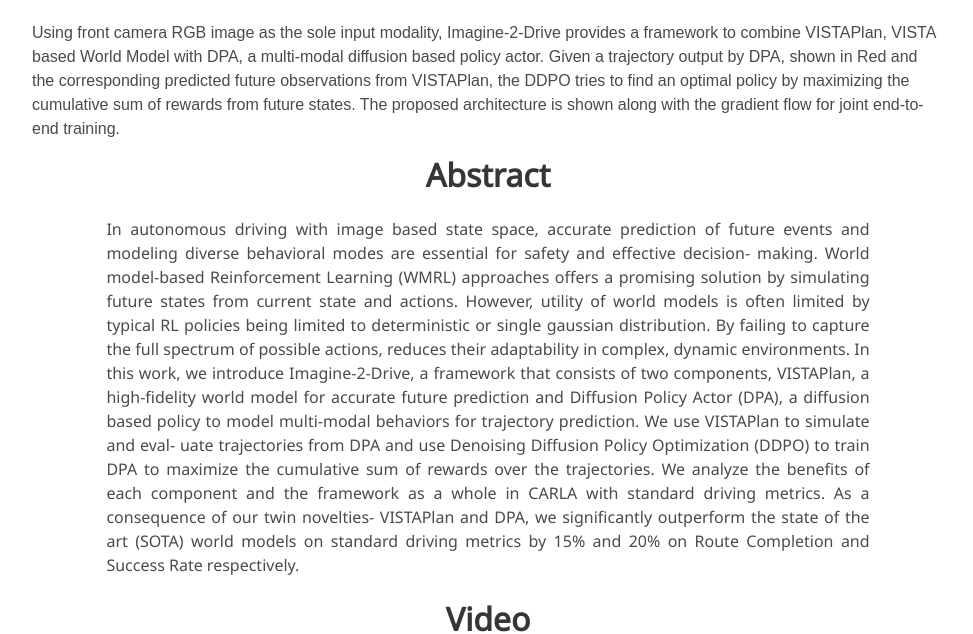
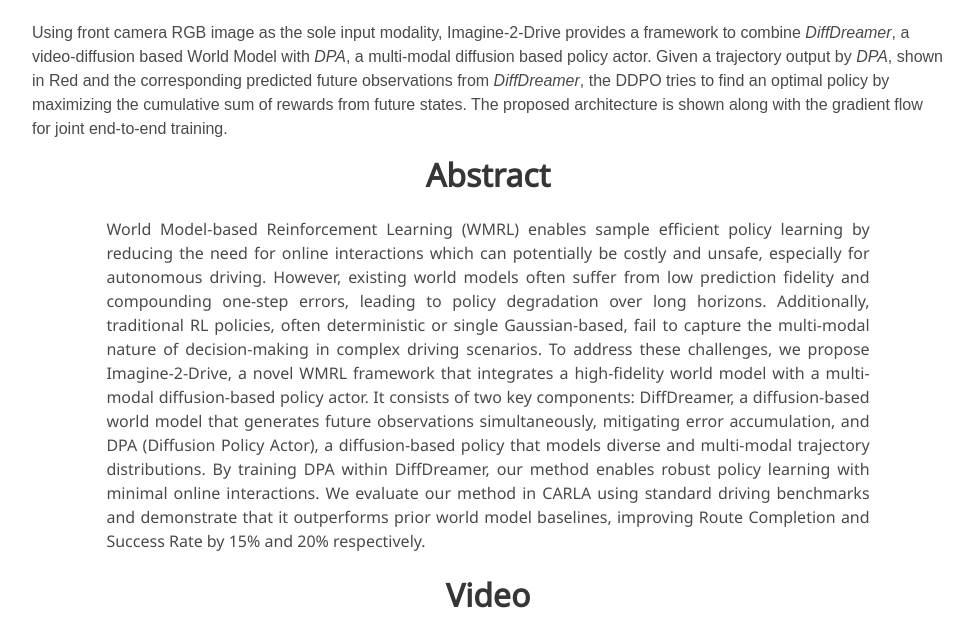
Before and after one commit to Imagine-2-Drive/Imagine-2-Drive.github.io, a plain HTML site: page index.html in a window 1280 px wide. Shown: the part 1096-1730 px from the top of the page, without its empty margins (152-1125 px from the left). Drawn offline with nearby package versions, Linux system fonts and the light colour scheme; grey boxes are pictures that could not be loaded; some icons are missing; a web font is replaced by a local one.

Commit message:
updated the site

```diff
--- a/index.html
+++ b/index.html
@@ -16,7 +16,7 @@
         content="Deformable Neural Radiance Fields creates free-viewpoint portraits (nerfies) from casually captured videos.">
   <meta name="keywords" content="Nerfies, D-NeRF, NeRF">
   <meta name="viewport" content="width=device-width, initial-scale=1">
-  <title>Imagine-2-Drive: High-Fidelity World Modeling in CARLA for Autonomous Vehicles</title>
+  <title>Imagine-2-Drive: Leveraging High-Fidelity World Models via Multi-Modal Diffusion Policies</title>
 
   <!-- Global site tag (gtag.js) - Google Analytics -->
   <script async src="https://www.googletagmanager.com/gtag/js?id=G-PYVRSFMDRL"></script>
@@ -98,7 +98,7 @@
     <div class="container is-max-desktop">
       <div class="columns is-centered">
         <div class="column has-text-centered">
-          <h1 class="title is-1 publication-title">Imagine-2-Drive: High-Fidelity World Modeling in CARLA for Autonomous Vehicles</h1>
+          <h1 class="title is-1 publication-title">Imagine-2-Drive: Leveraging High-Fidelity World Models via Multi-Modal Diffusion Policies</h1>
           <div class="is-size-5 publication-authors">
             <span class="author-block">
               <a href="https://anant-garg205.github.io/">Anant Garg</a><sup>1</sup>,</span>
@@ -118,16 +118,7 @@
             <div class="publication-links">
               <!-- PDF Link. -->
               <span class="link-block">
-                <a href="https://drive.google.com/file/d/1dYEh2VItCpv45ILI-hOjXenw9oU8unjI/view?usp=drive_link"
-                   class="external-link button is-normal is-rounded is-dark">
-                  <span class="icon">
-                      <i class="fas fa-file-pdf"></i>
-                  </span>
-                  <span>Paper</span>
-                </a>
-              </span>
-              <span class="link-block">
-                <a href="https://arxiv.org/abs/2411.10171"
+                <a href="https://arxiv.org/pdf/2411.10171"
                    class="external-link button is-normal is-rounded is-dark">
                   <span class="icon">
                       <i class="ai ai-arxiv"></i>
@@ -137,7 +128,7 @@
               </span>
               <!-- Video Link. -->
               <span class="link-block">
-                <a href="https://youtu.be/56etmpWrnFg "
+                <a href="https://youtu.be/fbwm_pdS-Ss"
                    class="external-link button is-normal is-rounded is-dark">
                   <span class="icon">
                       <i class="fab fa-youtube"></i>
@@ -179,15 +170,15 @@
 
   <div class="columns is-centered has-text-centered">
     <div class="column is-three-fifths">
-      <h2 class="title is-3">VISTA Future Frames Denoising Results</h2>
+      <h2 class="title is-3"><i>DiffDreamer</i> Future Frames Denoising Results</h2>
 
       <video id="dollyzoom" autoplay controls muted loop playsinline height="100%">
         <source src="./static/videos/vista_denoise.mp4"
                 type="video/mp4">
       </video>
       <p class="has-text-left">
-        Denoising of future frames predictions using VISTA. Frames are predicted according to the input trajectory
-        shown as color coded. Unlike single-step models, VISTA predicts future states simultaneously, eliminating compounding errors.
+        Denoising of future frames predictions using <i>DiffDreamer</i>. Frames are predicted according to the input trajectory
+        shown as color coded. Unlike single-step models, <i>DiffDreamer</i> predicts future states simultaneously, eliminating compounding errors.
       </p>
     </div>
   </div>
@@ -200,9 +191,9 @@
         <img id="teaser-image" src="./static/images/teaser.jpg" alt="Teaser Image" height="100%">
       </div>
       <p>
-        Using front camera RGB image as the sole input modality, Imagine-2-Drive provides a framework to combine VISTAPlan, VISTA
-        based World Model with DPA, a multi-modal diffusion based policy actor. Given a trajectory output by DPA, shown in Red and the
-        corresponding predicted future observations from VISTAPlan, the DDPO tries to find an optimal policy by maximizing the cumulative
+        Using front camera RGB image as the sole input modality, Imagine-2-Drive provides a framework to combine <i>DiffDreamer</i>, a video-diffusion
+        based World Model with <i>DPA</i>, a multi-modal diffusion based policy actor. Given a trajectory output by <i>DPA</i>, shown in Red and the
+        corresponding predicted future observations from <i>DiffDreamer</i>, the DDPO tries to find an optimal policy by maximizing the cumulative
         sum of rewards from future states. The proposed architecture is shown along with the gradient flow for joint end-to-end training.
       </p>
     </div>
@@ -217,30 +208,27 @@
         <h2 class="title is-3">Abstract</h2>
         <div class="content has-text-justified">
           <p>
-            In autonomous driving with image based state
-            space, accurate prediction of future events and modeling diverse
-            behavioral modes are essential for safety and effective decision-
-            making. World model-based Reinforcement Learning (WMRL)
-            approaches offers a promising solution by simulating future
-            states from current state and actions. However, utility of world
-            models is often limited by typical RL policies being limited
-            to deterministic or single gaussian distribution. By failing to
-            capture the full spectrum of possible actions, reduces their
-            adaptability in complex, dynamic environments. In this work,
-            we introduce Imagine-2-Drive, a framework that consists of
-            two components, VISTAPlan, a high-fidelity world model for
-            accurate future prediction and Diffusion Policy Actor (DPA),
-            a diffusion based policy to model multi-modal behaviors for
-            trajectory prediction. We use VISTAPlan to simulate and eval-
-            uate trajectories from DPA and use Denoising Diffusion Policy
-            Optimization (DDPO) to train DPA to maximize the cumulative
-            sum of rewards over the trajectories. We analyze the benefits
-            of each component and the framework as a whole in CARLA
-            with standard driving metrics. As a consequence of our twin
-            novelties- VISTAPlan and DPA, we significantly outperform
-            the state of the art (SOTA) world models on standard driving
-            metrics by 15% and 20% on Route Completion and Success
-            Rate respectively.
+          World Model-based Reinforcement Learning
+          (WMRL) enables sample efficient policy learning by reducing
+          the need for online interactions which can potentially be
+          costly and unsafe, especially for autonomous driving.
+          However, existing world models often suffer from low prediction
+          fidelity and compounding one-step errors, leading to policy
+          degradation over long horizons. Additionally, traditional RL
+          policies, often deterministic or single Gaussian-based, fail to
+          capture the multi-modal nature of decision-making in complex
+          driving scenarios. To address these challenges, we propose
+          Imagine-2-Drive, a novel WMRL framework that integrates a
+          high-fidelity world model with a multi-modal diffusion-based
+          policy actor. It consists of two key components: DiffDreamer,
+          a diffusion-based world model that generates future observations simultaneously, mitigating error accumulation, and DPA
+          (Diffusion Policy Actor), a diffusion-based policy that models
+          diverse and multi-modal trajectory distributions. By training
+          DPA within DiffDreamer, our method enables robust policy
+          learning with minimal online interactions. We evaluate our
+          method in CARLA using standard driving benchmarks and
+          demonstrate that it outperforms prior world model baselines,
+          improving Route Completion and Success Rate by 15% and 20% respectively.
           </p>
         </div>
       </div>
@@ -252,7 +240,8 @@
       <div class="column is-four-fifths">
         <h2 class="title is-3">Video</h2>
         <div class="publication-video">
-          <iframe src="https://www.youtube.com/embed/56etmpWrnFg"
+          <!-- <iframe src="https://www.youtube.com/embed/56etmpWrnFg" -->
+          <iframe src="https://youtube.com/embed/fbwm_pdS-Ss"
                   frameborder="0" allow="autoplay; encrypted-media" allowfullscreen></iframe>
         </div>
       </div>
@@ -265,16 +254,16 @@
 
   <div class="columns is-centered has-text-centered">
     <div class="column is-two-fifths">
-      <h2 class="title is-3">VISTA Future Frames Prediction Results</h2>
+      <h2 class="title is-3"><i>DiffDreamer</i> Future Frames Prediction Results</h2>
 
       <video id="dollyzoom" autoplay controls muted loop playsinline height="100%">
         <source src="./static/videos/vista_prediction.mp4"
                 type="video/mp4">
       </video>
       <p class="has-text-left">
-        Future obervation predictions from the VISTAPlan World Model, conditioned on the
+        Future obervation predictions from the <i>DiffDreamer</i> World Model, conditioned on the
         input trajectory and current observations. Demonstrates the
-        VISTAPlan’s ability to accurately predict future observations based on
+        <i>DiffDreamer's</i> ability to accurately predict future observations based on
         the provided context, highlighting its robust trajectory prediction capabilities.
       </p>
     </div>
@@ -332,14 +321,14 @@
   <section class="section" id="BibTeX">
     <div class="container is-max-desktop content">
       <h2 class="title">BibTeX</h2>
-      <pre><code>@misc{garg2024imagine2drivehighfidelityworldmodeling,
-        title={Imagine-2-Drive: High-Fidelity World Modeling in CARLA for Autonomous Vehicles},
+      <pre><code>@misc{garg2025imagine2driveleveraginghighfidelityworld,
+        title={Imagine-2-Drive: Leveraging High-Fidelity World Models via Multi-Modal Diffusion Policies},
         author={Anant Garg and K Madhava Krishna},
-        year={2024},
+        year={2025},
         eprint={2411.10171},
         archivePrefix={arXiv},
         primaryClass={cs.RO},
-        url={https://arxiv.org/abs/2411.10171},
+        url={https://arxiv.org/abs/2411.10171}
   }</code></pre>
     </div>
   </section>
```
